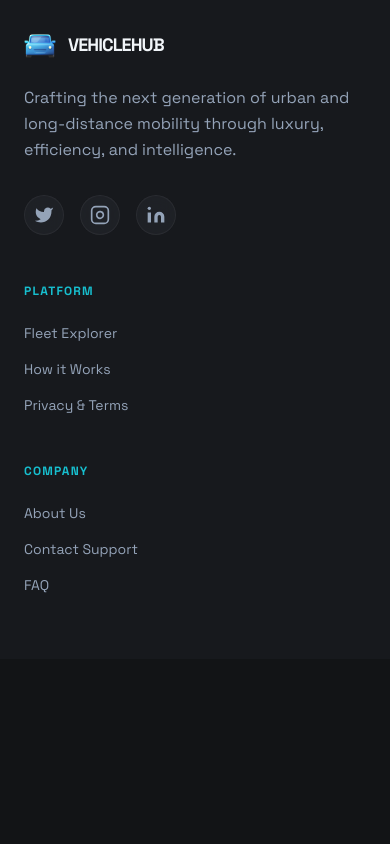
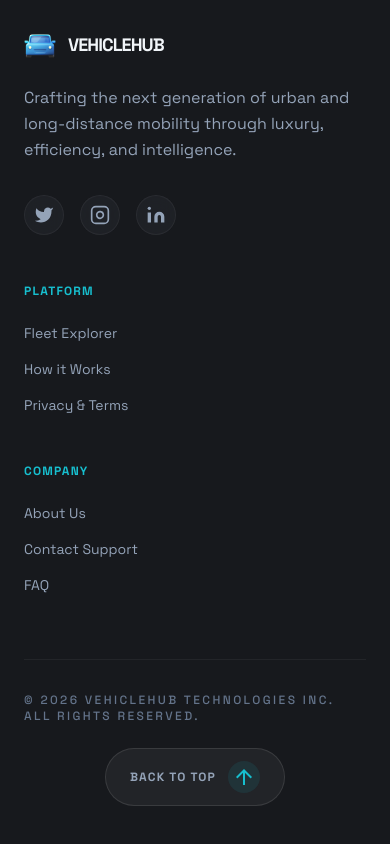
Before and after one commit to sohaibislam45/VehicleHub, a Next.js app in the folder frontend/: page / in a window 390 px wide. Shown: the part 10431-11275 px from the top of the page. Before the commit the page ends 11090 px from the top, so only its background shows below. Built offline with nearby package versions, Linux system fonts and the light colour scheme; no server answers.

Commit message:
feat: add responsive footer component with navigation links, social media icons, and copyright information.

```diff
--- a/frontend/src/components/Footer.tsx
+++ b/frontend/src/components/Footer.tsx
@@ -1,3 +1,5 @@
+"use client";
+
 import Link from "next/link";
 import Image from "next/image";
 
@@ -105,6 +107,20 @@ export default function Footer() {
                         </ul>
                     </div>
                 </div>
+                <div className="mt-16 pt-8 border-t border-white/5 flex flex-col md:flex-row justify-between items-center gap-6">
+                    <p className="text-slate-500 text-xs font-medium uppercase tracking-[0.2em]">
+                        © 2026 VehicleHub Technologies Inc. All rights reserved.
+                    </p>
+                    <button
+                        onClick={() => window.scrollTo({ top: 0, behavior: "smooth" })}
+                        className="group flex items-center gap-3 px-6 py-3 rounded-full bg-white/5 border border-white/10 hover:border-primary/50 transition-all text-slate-400 hover:text-white"
+                    >
+                        <span className="text-xs font-bold uppercase tracking-widest">Back to Top</span>
+                        <div className="size-8 rounded-full bg-primary/10 flex items-center justify-center text-primary group-hover:bg-primary group-hover:text-background-dark transition-all">
+                            <span className="material-symbols-outlined text-lg">arrow_upward</span>
+                        </div>
+                    </button>
+                </div>
             </div>
         </footer>
     );
```
